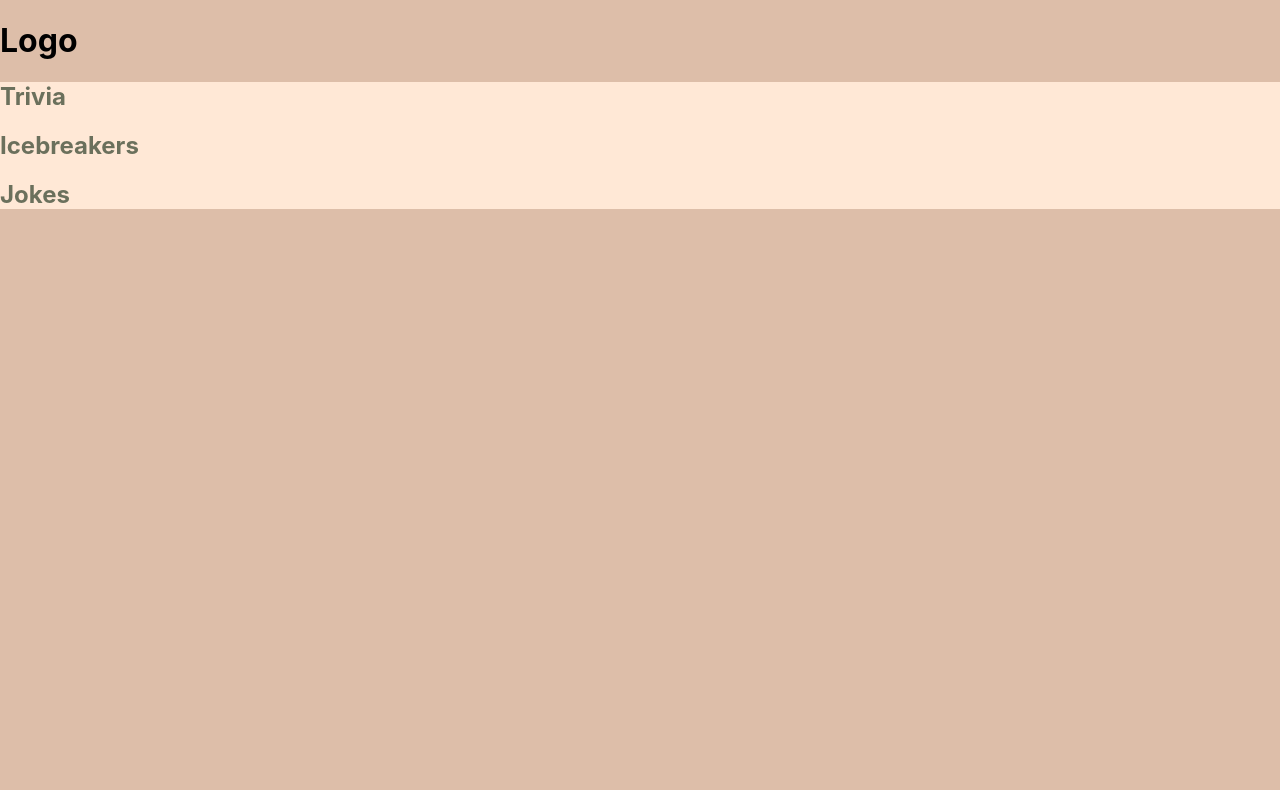
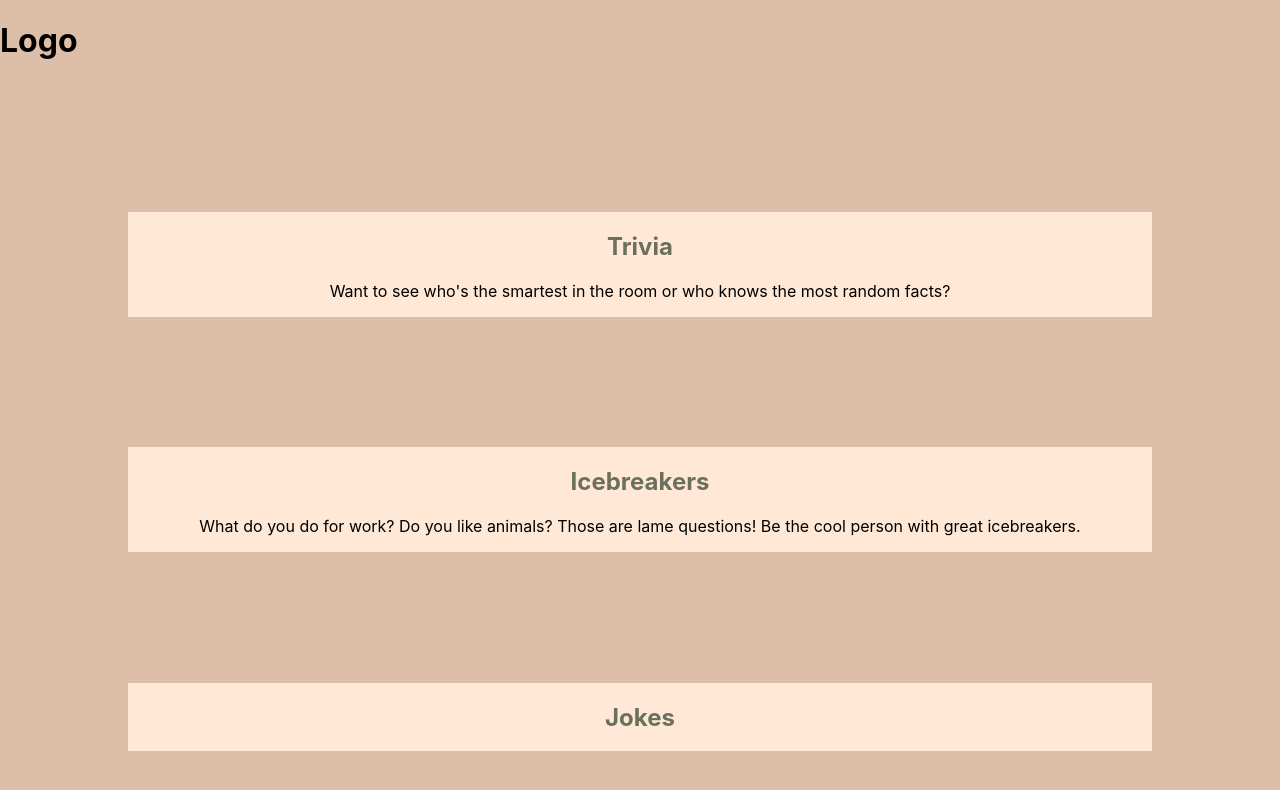
Before and after one commit to Logan-Alvarez/final-project, a React (Create React App) app: page / in a window 1280 px wide. Shown: the top 790 px of the page. Built offline with nearby package versions, Linux system fonts and the light colour scheme; no server answers.

Commit message:
Building up main screen

```diff
--- a/src/App.css
+++ b/src/App.css
@@ -8,15 +8,35 @@
 html {
   height: 100%;
 }
+#root {
+  height: 100%;
+}
+.App {
+  height: 100%;
+}
 body {
   height: 100%;
+  margin: 0;
   background-color: var(--primary-color);
 }
 
 /* MAIN PAGE */
+.Main {
+  height: 100%;
+}
 .tool-container {
+  display: flex;
+  flex-direction: column;
+  justify-content: space-evenly;
+  align-items: center;
+
+  height: 100%;
+}
+
+.feature-container {
+  text-align: center;
   background-color: var(--secondary-color);
-  height: 100%;
+  width: 80%;
 }
 
 .tool-container h2 {
--- a/src/components/main.tsx
+++ b/src/components/main.tsx
@@ -1,25 +1,16 @@
 import { useEffect, useState } from "react";
-import { Link } from "react-router-dom";
-import { IceBreakers } from "../models/Icebreakers";
 import Joke from "../models/Joke";
-import { getIceBreakers } from "../services/icebreaker-api";
+
 import { fetchJokes } from "../services/joke-api";
 
 const Main = () => {
   //HOOKS
   const [joke, setJoke] = useState<Joke[]>([]);
-  const [icebreaker, setIcebreaker] = useState<IceBreakers[]>([]);
 
   //JOKE useEffect.
   useEffect(() => {
     fetchJokes().then((data) => setJoke(data));
   }, []);
-
-  //ICEBREAKER useEffect.
-  useEffect(() => {
-    getIceBreakers().then((data) => setIcebreaker(data));
-  }, []);
-  //console.log(icebreaker); - RETURNED ARRAY
 
   console.log(joke);
   return (
@@ -30,12 +21,21 @@ const Main = () => {
       <div className="tool-container">
         <div className="feature-container">
           <h2>Trivia</h2>
+          <p>
+            Want to see who's the smartest in the room or who knows the most
+            random facts?
+          </p>
         </div>
         <div className="feature-container">
           <h2>Icebreakers</h2>
+          <p>
+            What do you do for work? Do you like animals? Those are lame
+            questions! Be the cool person with great icebreakers.
+          </p>
         </div>
         <div className="feature-container">
           <h2>Jokes</h2>
+          <p></p>
         </div>
       </div>
     </div>
```
Also changed, not shown: src/components/Icebreakers.tsx (added, +20 -0 lines).
